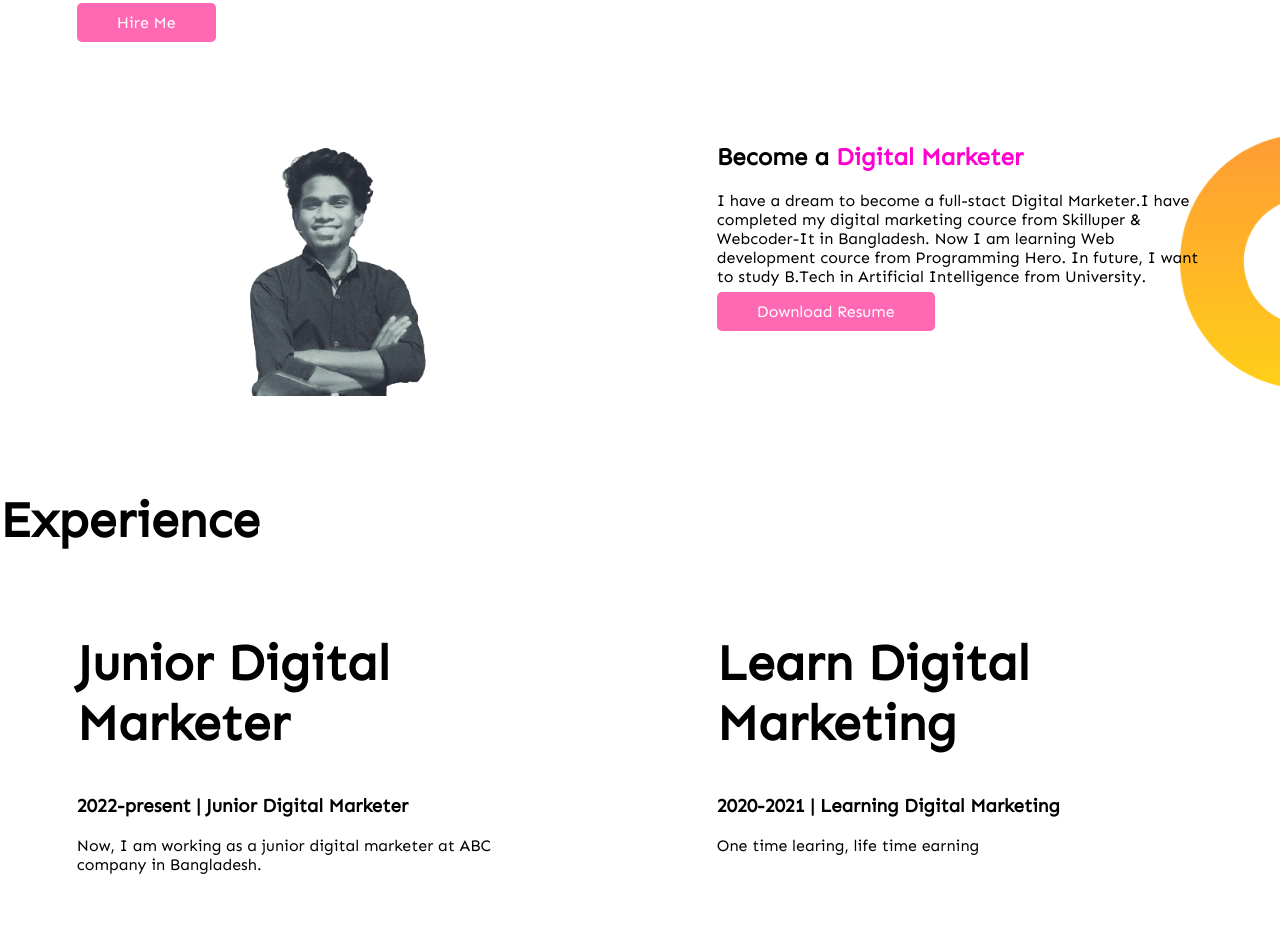
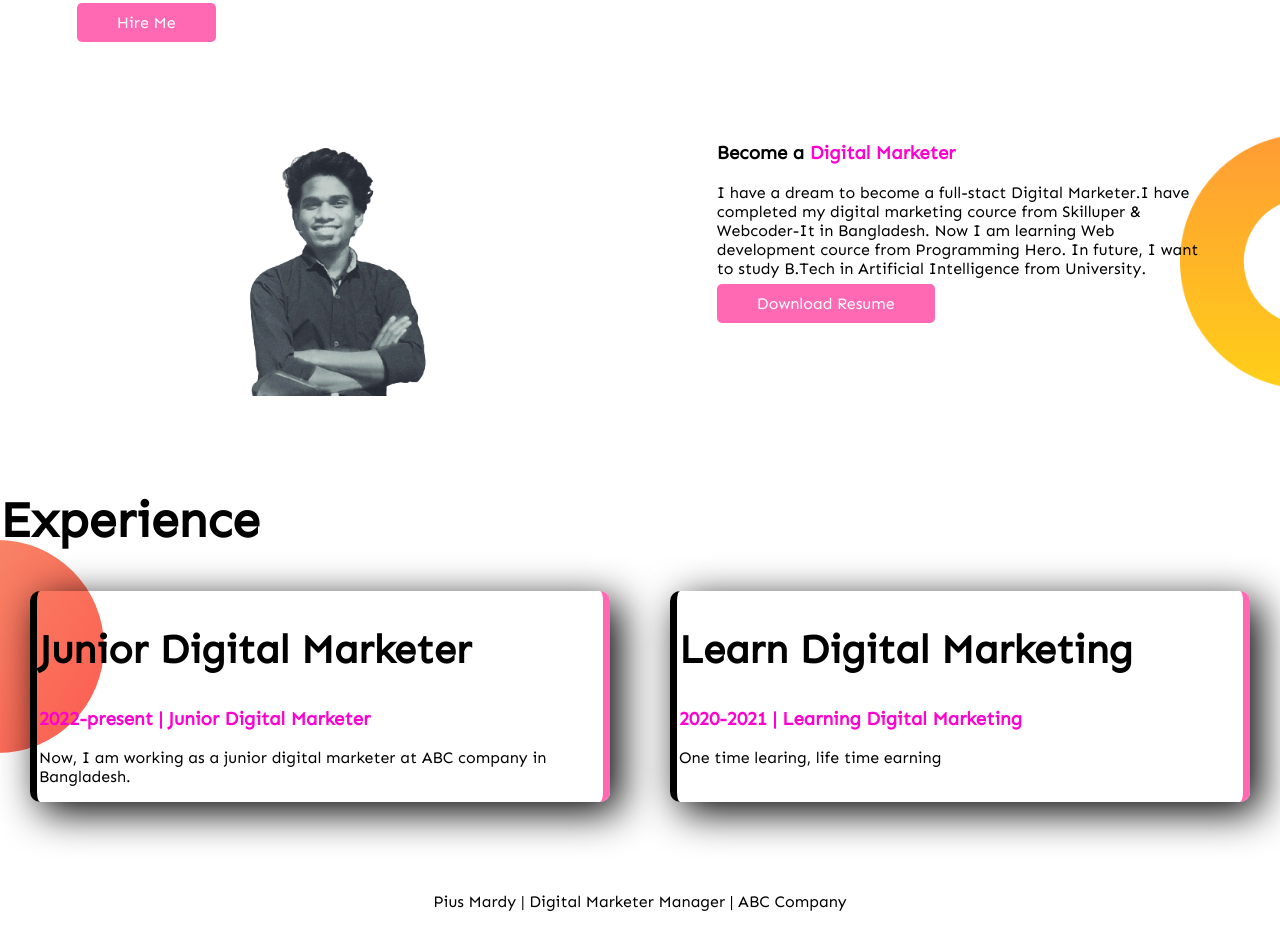
Before and after one commit to piusmardy/developer-portfolio, a plain HTML site: page index.html in a window 1280 px wide. Shown: the part 498-1448 px from the top of the page. After the commit the page ends 1425 px from the top, so only its background shows below. Drawn offline with Linux system fonts and the light colour scheme.

Commit message:
style added & footer added

```diff
--- a/index.html
+++ b/index.html
@@ -49,8 +49,8 @@
 
         </div>
         <div class="half-width">
-            <h2>Become a <span class="color">Digital Marketer
-                </span></h2>
+            <h3>Become a <span class="color">Digital Marketer
+                </span></h3>
             <p>I have a dream to become a full-stact Digital Marketer.I have completed my digital marketing cource from
                 Skilluper & Webcoder-It in Bangladesh. Now I am learning Web development cource from Programming Hero.
                 In future, I want to study B.Tech in Artificial Intelligence from University.
@@ -64,18 +64,18 @@
     <section class="experience-area">
         <h1>Experience</h1>
         <div class="flexible-container">
-            <div class="half-width">
-                <h1>
+            <div id="full-stack-developer" class="experience-item">
+                <h2>
                     Junior Digital Marketer
-                </h1>
-                <h3>2022-present | Junior Digital Marketer</h3>
+                </h2>
+                <h3 class="color">2022-present | Junior Digital Marketer</h3>
                 <p>
                     Now, I am working as a junior digital marketer at ABC company in Bangladesh.
                 </p>
             </div>
-            <div class="half-width">
-                <h1>Learn Digital Marketing</h1>
-                <h3>
+            <div id="baby-web-developer" class="experience-item">
+                <h2>Learn Digital Marketing</h2>
+                <h3 class="color">
                     2020-2021 | Learning Digital Marketing
                 </h3>
                 <p>One time learing, life time earning</p>
@@ -85,5 +85,10 @@
     </section>
 
 </body>
+<footer>
+    <p>
+        Pius Mardy | Digital Marketer Manager | ABC Company
+    </p>
+</footer>
 
 </html>
--- a/style.css
+++ b/style.css
@@ -7,6 +7,10 @@ body {
 
 h1 {
     font-size: 50px;
+}
+
+h2 {
+    font-size: 40px;
 }
 
 .color {
@@ -22,6 +26,7 @@ h1 {
     width: 50%;
     padding-left: 6%;
     padding-right: 6%;
+
 }
 
 
@@ -52,3 +57,33 @@ h1 {
     background-position: right;
     background-size: 100px;
 }
+
+.experience-item {
+    width: 50%;
+    margin-left: 30px;
+    margin-right: 30px;
+    padding-left: 2px;
+    border-radius: 10px;
+    box-shadow: 10px 10px 40px black;
+
+}
+
+.experience-area {
+    background-image: url(images/exp-bg.png);
+    background-repeat: no-repeat;
+    background-position: left;
+}
+
+#full-stack-developer {
+    border-left: 7px solid black;
+    border-right: 7px solid hotpink;
+}
+
+#baby-web-developer {
+    border-left: 7px solid black;
+    border-right: 7px solid hotpink;
+}
+
+footer p {
+    text-align: center;
+}
```
